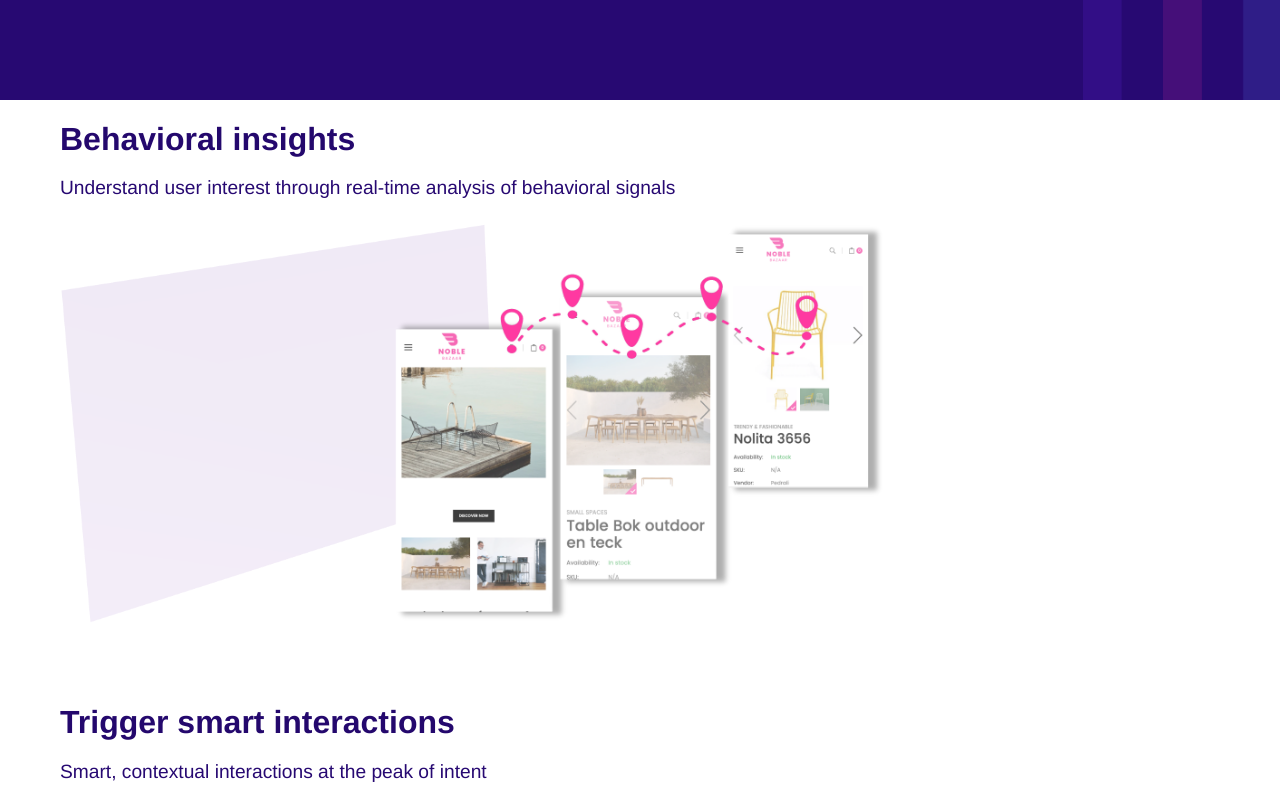
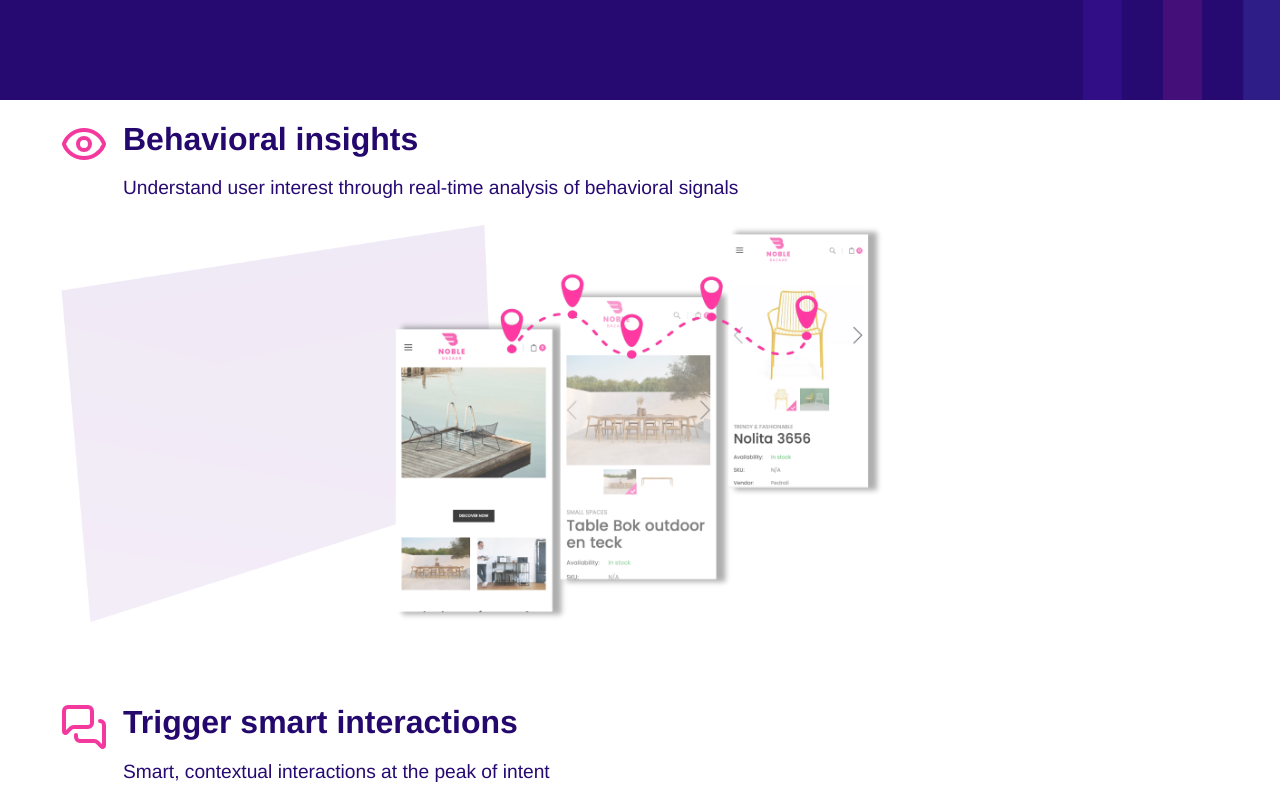
Before and after one commit to dani-beltran/lz-web, a Vue app: page / in a window 1280 px wide. Shown: the part 700-1500 px from the top of the page. Built offline with nearby package versions, Linux system fonts and the light colour scheme.

Commit message:
refactor SectionTwo component; enhance layout with content headers and icons for improved clarity

```diff
--- a/src/components/SectionTwo.vue
+++ b/src/components/SectionTwo.vue
@@ -2,9 +2,15 @@
   <section class="section section-2" id="section-2">
     <div class="grid-container">
       <div class="grid-item">
-        <div class="text-container">
-          <h2>Behavioral insights</h2>
-          <p>Understand user interest through real-time analysis of behavioral signals </p>
+        <div class="content-header">
+          <Eye class="section-icon highlight" />
+          <div class="text-container">
+            <h2>Behavioral insights</h2>
+            <p>
+              Understand user interest through real-time analysis of behavioral
+              signals
+            </p>
+          </div>
         </div>
         <div class="image-container purple">
           <img
@@ -15,10 +21,14 @@
         </div>
       </div>
       <div class="grid-item">
-        <div class="text-container">
-          <h2>Trigger smart interactions</h2>
-          <p>Smart, contextual interactions at the peak of intent</p>
+        <div class="content-header">
+          <MessagesSquare class="section-icon highlight" />
+          <div class="text-container">
+            <h2>Trigger smart interactions</h2>
+            <p>Smart, contextual interactions at the peak of intent</p>
+          </div>
         </div>
+
         <div class="image-container pink">
           <img
             src="@/assets/imgs/nolita-chair-screenshot.png"
@@ -32,8 +42,14 @@
 </template>
 
 <script>
+import { Eye, MessagesSquare } from "lucide-vue-next";
+
 export default {
   name: "SectionTwo",
+  components: {
+    Eye,
+    MessagesSquare,
+  },
 };
 </script>
 
@@ -81,7 +97,7 @@ export default {
 }
 
 .image-container::before {
-  content: '';
+  content: "";
   position: absolute;
   top: 0;
   left: 0;
@@ -118,6 +134,19 @@ export default {
   z-index: 1;
 }
 
+.content-header {
+  display: flex;
+  align-items: flex-start;
+  gap: 15px;
+  width: 100%;
+}
+
+.section-icon {
+  width: 48px;
+  height: 48px;
+  flex-shrink: 0;
+}
+
 @media (max-width: 1280px) {
   .section {
     padding: 0 40px;
```
